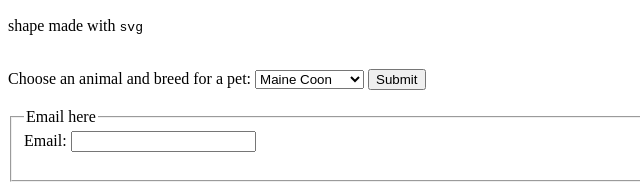
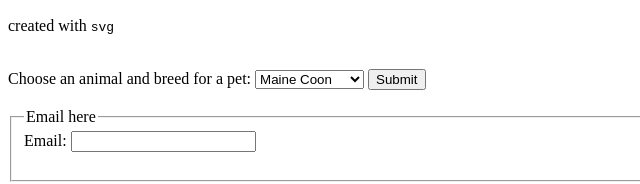
Before and after one commit to alelobo543/PortfolioHW5, a plain HTML site: page experiments.html in a window 1280 px wide. Shown: the part 621-805 px from the top of the page, 0-640 px from the left. Drawn offline with Linux system fonts and the light colour scheme.

Commit message:
Update experiments.html

```diff
--- a/experiments.html
+++ b/experiments.html
@@ -45,7 +45,7 @@
             <svg width="290" height="200">
                 <polygon points="150,20 50,198 130,30 110,58 170,188"></polygon>
               </svg>
-            <p> shape made with <code> svg </code></p>
+            <p> created with <code> svg </code></p>
         </div>
         <br>
         <form >
```
